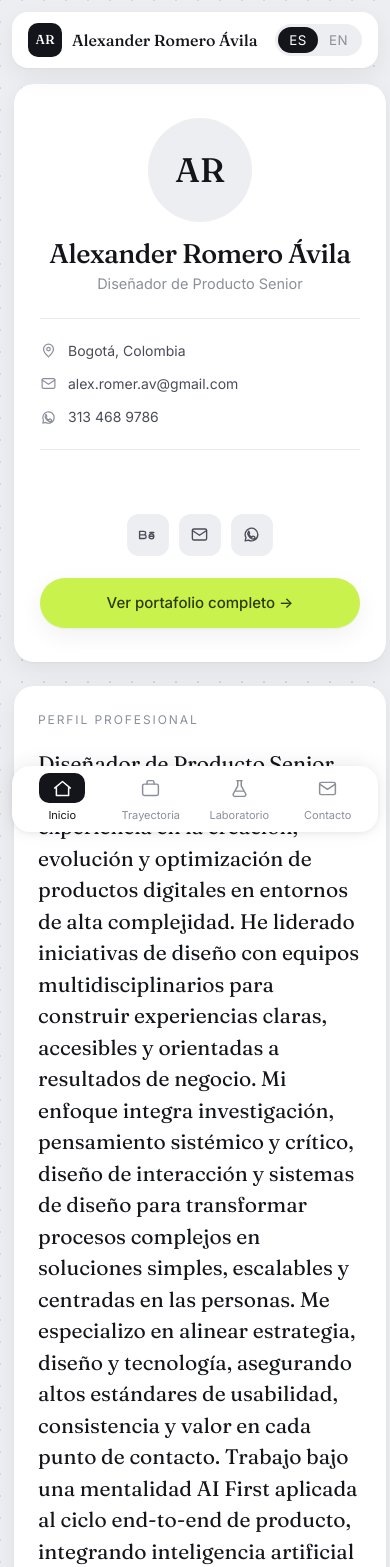
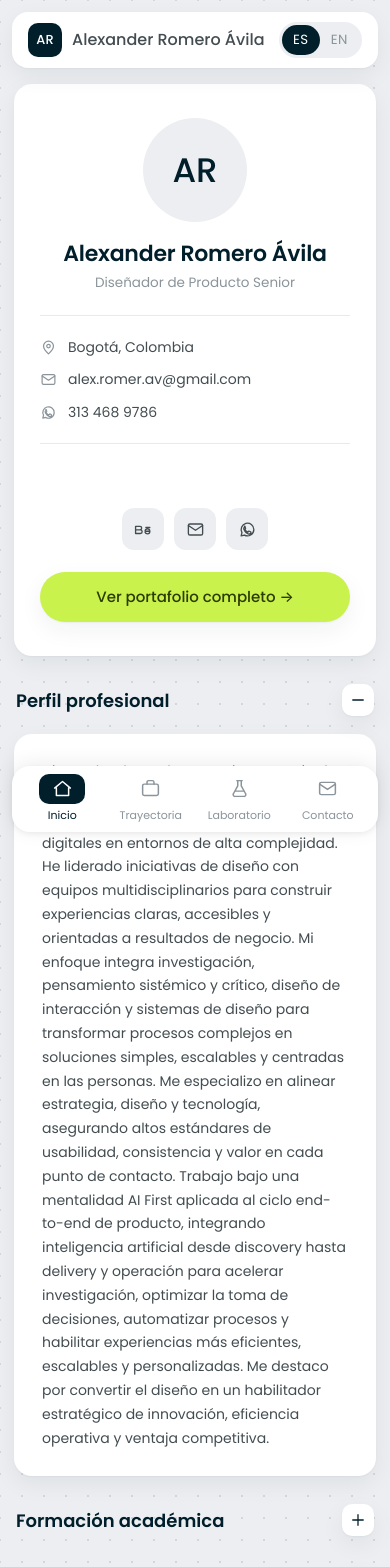
Before and after one commit to ThiagoAlex0919/CurriculumVitae, a Next.js app: page / in a window 390 px wide. Shown: the top 1567 px of the page. Built offline with nearby package versions, Linux system fonts and the light colour scheme.

Commit message:
Rediseño: Poppins, colores, acordeones y alturas iguales

```diff
--- a/app/globals.css
+++ b/app/globals.css
@@ -2,18 +2,18 @@
   --bg: #eceef1;
   --dot: #d3d7dd;
   --card: #ffffff;
-  --ink: #14151a;
-  --ink-soft: #4a4d57;
-  --ink-mute: #8a8f9a;
+  --ink: #011e2b;          /* títulos */
+  --ink-soft: #434d51;     /* párrafos */
+  --ink-mute: #8a949a;     /* texto tenue / labels */
   --line: #e7e9ec;
   --accent: #c9f24d;         /* acento lima — cámbialo por tu color de marca */
   --accent-ink: #2c3b00;     /* texto sobre el acento */
-  --radius: 20px;
+  --radius: 18px;
   --radius-sm: 14px;
-  --shadow: 0 1px 2px rgba(20, 21, 26, 0.04), 0 8px 24px rgba(20, 21, 26, 0.06);
-  --shadow-hover: 0 2px 4px rgba(20, 21, 26, 0.06), 0 14px 34px rgba(20, 21, 26, 0.1);
-  --serif: "Fraunces", Georgia, "Times New Roman", serif;
-  --sans: "Inter", system-ui, -apple-system, "Segoe UI", sans-serif;
+  --shadow: 0 1px 2px rgba(1, 30, 43, 0.04), 0 8px 24px rgba(1, 30, 43, 0.06);
+  --shadow-hover: 0 2px 4px rgba(1, 30, 43, 0.06), 0 14px 34px rgba(1, 30, 43, 0.1);
+  --serif: "Poppins", system-ui, -apple-system, "Segoe UI", sans-serif;
+  --sans: "Poppins", system-ui, -apple-system, "Segoe UI", sans-serif;
   --maxw: 1120px;
 }
 
@@ -25,10 +25,10 @@ html,
 body {
   padding: 0;
   margin: 0;
-  color: var(--ink);
+  color: var(--ink-soft);
   font-family: var(--sans);
-  font-size: 17px;
-  line-height: 1.65;
+  font-size: 14px;
+  line-height: 1.6;
   -webkit-font-smoothing: antialiased;
   text-rendering: optimizeLegibility;
 }
@@ -50,15 +50,17 @@ h1,
 h2,
 h3 {
   font-family: var(--serif);
-  font-weight: 500;
-  letter-spacing: -0.02em;
-  line-height: 1.05;
+  font-weight: 600;
+  letter-spacing: -0.01em;
+  line-height: 1.25;
+  color: var(--ink);
   margin: 0;
 }
 
 p {
   margin: 0 0 1rem;
   color: var(--ink-soft);
+  font-size: 14px;
 }
 
 .container {
@@ -180,7 +182,8 @@ p {
   margin-bottom: 30px;
 }
 .section-head h2 {
-  font-size: clamp(28px, 4vw, 42px);
+  font-size: 18px;
+  font-weight: 600;
 }
 .section-head p {
   max-width: 580px;
@@ -203,11 +206,11 @@ p {
   align-items: start;
 }
 .lead-serif {
-  font-family: var(--serif);
+  font-family: var(--sans);
   font-weight: 400;
-  font-size: 21px;
-  line-height: 1.5;
-  color: var(--ink);
+  font-size: 14px;
+  line-height: 1.7;
+  color: var(--ink-soft);
 }
 
 /* SKILLS */
@@ -281,7 +284,8 @@ p {
   font-weight: 500;
 }
 .card h3 {
-  font-size: 24px;
+  font-size: 17px;
+  font-weight: 600;
 }
 .card .role {
   font-size: 13.5px;
@@ -311,8 +315,9 @@ p {
   padding: 52px 0 34px;
 }
 .detail-head h1 {
-  font-size: clamp(38px, 6.5vw, 68px);
-  margin: 16px 0 16px;
+  font-size: clamp(26px, 4vw, 38px);
+  font-weight: 600;
+  margin: 14px 0 14px;
 }
 .backlink {
   font-size: 14px;
@@ -359,7 +364,8 @@ p {
   max-width: 760px;
 }
 .prose-block h2 {
-  font-size: 26px;
+  font-size: 18px;
+  font-weight: 600;
   margin-bottom: 14px;
 }
 .prose-block p {
@@ -412,8 +418,9 @@ p {
 }
 .metric .value {
   font-family: var(--serif);
-  font-size: 34px;
-  font-weight: 500;
+  font-size: 24px;
+  font-weight: 600;
+  color: var(--ink);
   margin: 8px 0 4px;
 }
 .metric .note {
@@ -424,9 +431,9 @@ p {
 /* CONTACT */
 .contact-big {
   font-family: var(--serif);
-  font-weight: 400;
-  font-size: clamp(30px, 6vw, 60px);
-  letter-spacing: -0.02em;
+  font-weight: 600;
+  font-size: clamp(22px, 4vw, 34px);
+  letter-spacing: -0.01em;
   color: var(--ink);
 }
 .contact-big a {
@@ -740,12 +747,13 @@ p {
   object-fit: cover;
 }
 .profile-name {
-  font-size: 27px;
+  font-size: 22px;
+  font-weight: 600;
   margin-bottom: 4px;
 }
 .profile-role {
   color: var(--ink-mute);
-  font-size: 14.5px;
+  font-size: 13.5px;
   margin-bottom: 22px;
 }
 .profile-contact {
@@ -811,8 +819,10 @@ p {
   scroll-margin-top: 26px;
 }
 .dash-h2 {
-  font-size: clamp(24px, 3vw, 32px);
-  margin-bottom: 16px;
+  font-size: 18px;
+  font-weight: 600;
+  color: var(--ink);
+  margin-bottom: 14px;
 }
 
 /* Educación */
@@ -832,11 +842,11 @@ p {
   margin-bottom: 8px;
 }
 .edu-degree {
-  font-size: 20px;
+  font-size: 16px;
   margin-bottom: 6px;
 }
 .edu-inst {
-  font-size: 14.5px;
+  font-size: 13px;
   color: var(--ink-soft);
 }
 
@@ -1034,25 +1044,68 @@ p {
    SECCIONES NUEVAS (CV real)
    ============================================================ */
 
-/* Fila de sección con acción a la derecha */
-.section-row {
+/* Acordeón */
+.acc {
+  scroll-margin-top: 24px;
+}
+.acc-head {
+  width: 100%;
   display: flex;
   align-items: center;
   justify-content: space-between;
   gap: 16px;
-  margin-bottom: 16px;
+  background: transparent;
+  border: 0;
+  padding: 4px 2px;
+  cursor: pointer;
+  text-align: left;
+  font-family: var(--sans);
 }
-.section-row .dash-h2 {
-  margin-bottom: 0;
+.acc-head .dash-h2 {
+  margin: 0;
 }
+.acc-icon {
+  flex: 0 0 auto;
+  width: 32px;
+  height: 32px;
+  border-radius: 10px;
+  background: var(--card);
+  box-shadow: var(--shadow);
+  color: var(--ink);
+  display: flex;
+  align-items: center;
+  justify-content: center;
+  transition: background 0.15s ease, color 0.15s ease;
+}
+.acc-head:hover .acc-icon {
+  background: var(--ink);
+  color: #fff;
+}
+.acc-body {
+  padding-top: 14px;
+}
+
+/* Tarjeta de altura completa (alinea alturas por fila) */
+.card-fill {
+  background: var(--card);
+  border-radius: var(--radius);
+  box-shadow: var(--shadow);
+  height: 100%;
+}
+.prose-card {
+  padding: 26px 28px;
+}
+
+/* Botón de enlace */
 .link-btn {
   border: 0;
   background: var(--card);
   box-shadow: var(--shadow);
   color: var(--ink);
   font-family: var(--sans);
+  font-weight: 500;
   font-size: 13.5px;
-  padding: 9px 16px;
+  padding: 11px 16px;
   border-radius: 999px;
   cursor: pointer;
   white-space: nowrap;
@@ -1061,13 +1114,26 @@ p {
 .link-btn:hover {
   box-shadow: var(--shadow-hover);
 }
+.link-btn.full {
+  display: block;
+  width: 100%;
+  margin-top: 14px;
+  text-align: center;
+}
 
-/* Dos columnas genéricas */
+/* Dos columnas genéricas — alturas iguales */
 .two-col {
   display: grid;
   grid-template-columns: 1fr 1fr;
   gap: 24px;
-  align-items: start;
+  align-items: stretch;
+}
+.ref-col {
+  display: flex;
+  flex-direction: column;
+}
+.ref-col .ref-list {
+  flex: 1;
 }
 
 /* Premios */
@@ -1082,11 +1148,11 @@ p {
   margin-bottom: 8px;
 }
 .award-title {
-  font-size: 19px;
+  font-size: 16px;
   margin-bottom: 6px;
 }
 .award-org {
-  font-size: 14px;
+  font-size: 13px;
   color: var(--ink-soft);
 }
 
@@ -1102,14 +1168,14 @@ p {
 }
 .quote blockquote {
   margin: 0 0 6px;
-  font-family: var(--serif);
-  font-weight: 400;
-  font-size: 18px;
-  line-height: 1.4;
+  font-family: var(--sans);
+  font-weight: 500;
+  font-size: 14.5px;
+  line-height: 1.5;
   color: var(--ink);
 }
 .quote figcaption {
-  font-size: 13px;
+  font-size: 12.5px;
   color: var(--ink-mute);
 }
 
@@ -1130,8 +1196,8 @@ p {
 }
 .exp-badge {
   flex: 0 0 auto;
-  width: 52px;
-  height: 52px;
+  width: 48px;
+  height: 48px;
   border-radius: 13px;
   background: var(--accent);
   color: var(--accent-ink);
@@ -1139,8 +1205,8 @@ p {
   align-items: center;
   justify-content: center;
   font-family: var(--serif);
-  font-size: 19px;
-  font-weight: 500;
+  font-size: 16px;
+  font-weight: 600;
 }
 .exp-badge.sm {
   width: 44px;
@@ -1156,12 +1222,16 @@ p {
 }
 .exp-company {
   font-family: var(--serif);
-  font-size: 22px;
-  font-weight: 500;
+  font-size: 16px;
+  font-weight: 600;
+  color: var(--ink);
   display: flex;
   align-items: center;
   gap: 10px;
   flex-wrap: wrap;
+}
+.exp-featured .exp-company {
+  font-size: 18px;
 }
 .exp-tag-recent {
   font-family: var(--sans);
@@ -1174,7 +1244,7 @@ p {
   border-radius: 999px;
 }
 .exp-role {
-  font-size: 14.5px;
+  font-size: 13px;
   color: var(--ink-soft);
   margin-top: 2px;
 }
@@ -1187,8 +1257,8 @@ p {
   align-self: flex-start;
 }
 .exp-summary {
-  font-size: 16px;
-  line-height: 1.65;
+  font-size: 14px;
+  line-height: 1.7;
   color: var(--ink-soft);
   margin: 0 0 20px;
 }
@@ -1226,14 +1296,17 @@ p {
   gap: 14px;
 }
 .ref-card {
+  background: var(--card);
+  border-radius: var(--radius);
+  box-shadow: var(--shadow);
   padding: 20px 22px;
 }
 .ref-name {
-  font-size: 18px;
+  font-size: 16px;
   margin-bottom: 4px;
 }
 .ref-role {
-  font-size: 14px;
+  font-size: 13px;
   color: var(--ink-soft);
 }
 .ref-company {
--- a/app/layout.tsx
+++ b/app/layout.tsx
@@ -30,7 +30,7 @@ export default function RootLayout({
           crossOrigin="anonymous"
         />
         <link
-          href="https://fonts.googleapis.com/css2?family=Fraunces:opsz,wght@9..144,300;9..144,400;9..144,500&family=Inter:wght@400;500;600&display=swap"
+          href="https://fonts.googleapis.com/css2?family=Poppins:wght@400;500;600;700&display=swap"
           rel="stylesheet"
         />
       </head>
--- a/app/page.tsx
+++ b/app/page.tsx
@@ -16,6 +16,7 @@ import {
   ui,
 } from "@/lib/content";
 import Icon from "@/components/Icon";
+import Accordion from "@/components/Accordion";
 
 const initials = profile.name
   .split(" ")
@@ -90,46 +91,42 @@ export default function Home() {
           </div>
         </aside>
 
-        {/* ---------- Columna 70% — scroll ---------- */}
+        {/* ---------- Columna 70% — acordeones ---------- */}
         <div className="dash-main">
-          {/* Perfil */}
-          <section className="module">
-            <p className="eyebrow">{t(ui.home.aboutTitle)}</p>
+          <Accordion title={t(ui.home.aboutTitle)} index={0}>
+            <div className="card-fill prose-card">
               <p className="lead-serif" style={{ margin: 0 }}>
                 {t(profile.summary)}
               </p>
-          </section>
+            </div>
+          </Accordion>
 
-          {/* Formación académica */}
-          <section className="dash-section">
-            <h2 className="dash-h2">{t(ui.home.educationTitle)}</h2>
+          <Accordion title={t(ui.home.educationTitle)} index={1}>
             <div className="edu-grid">
               {education.map((e, i) => (
-                <div className="edu-item module" key={i}>
+                <div className="edu-item card-fill" key={i}>
                   <div className="edu-period">{e.period}</div>
                   <h3 className="edu-degree">{t(e.degree)}</h3>
                   <div className="edu-inst">{e.institution}</div>
                 </div>
               ))}
             </div>
-          </section>
+          </Accordion>
 
-          {/* Premios + Frases */}
-          <section className="dash-section">
-            <div className="two-col">
-              <div>
-                <h2 className="dash-h2">{t(ui.home.awardsTitle)}</h2>
+          <Accordion title={t(ui.home.awardsTitle)} index={2}>
+            <div className="edu-grid">
               {awards.map((a, i) => (
-                  <div className="award module" key={i}>
+                <div className="award card-fill" key={i}>
                   <div className="award-year">{a.year}</div>
                   <h3 className="award-title">{t(a.title)}</h3>
                   <div className="award-org">{a.org}</div>
                 </div>
               ))}
             </div>
-              <div>
-                <h2 className="dash-h2">{t(ui.home.quotesTitle)}</h2>
-                <div className="quotes module">
+          </Accordion>
+
+          <Accordion title={t(ui.home.quotesTitle)} index={3}>
+            <div className="quotes card-fill">
               {quotes.map((q, i) => (
                 <figure className="quote" key={i}>
                   <blockquote>“{t(q.text)}”</blockquote>
@@ -137,14 +134,9 @@ export default function Home() {
                 </figure>
               ))}
             </div>
-              </div>
-            </div>
-          </section>
+          </Accordion>
 
-          {/* Experiencia laboral */}
-          <section className="dash-section">
-            <h2 className="dash-h2">{t(ui.home.experienceTitle)}</h2>
-
+          <Accordion title={t(ui.home.experienceTitle)} index={4}>
             {featured && (
               <div className="exp-featured">
                 <div className="exp-head">
@@ -152,7 +144,9 @@ export default function Home() {
                   <div className="exp-head-text">
                     <div className="exp-company">
                       {featured.company}
-                      <span className="exp-tag-recent">{t(ui.home.mostRecent)}</span>
+                      <span className="exp-tag-recent">
+                        {t(ui.home.mostRecent)}
+                      </span>
                     </div>
                     <div className="exp-role">{t(featured.role)}</div>
                   </div>
@@ -174,7 +168,7 @@ export default function Home() {
 
             <div className="exp-grid">
               {rest.map((x, i) => (
-                <div className="exp-card" key={i}>
+                <div className="exp-card card-fill" key={i}>
                   <div className="exp-head">
                     <div className="exp-badge sm">{x.initials}</div>
                     <div className="exp-head-text">
@@ -193,14 +187,12 @@ export default function Home() {
                 </div>
               ))}
             </div>
-          </section>
+          </Accordion>
 
-          {/* Skills */}
-          <section className="dash-section">
-            <h2 className="dash-h2">{t(ui.home.skillsTitle)}</h2>
+          <Accordion title={t(ui.home.skillsTitle)} index={5}>
             <div className="skills">
               {skills.map((s, i) => (
-                <div className="skill-cat" key={i}>
+                <div className="skill-cat card-fill" key={i}>
                   <h3>{t(s.category)}</h3>
                   <div className="tag-list">
                     {s.items.map((it) => (
@@ -212,17 +204,10 @@ export default function Home() {
                 </div>
               ))}
             </div>
-          </section>
+          </Accordion>
 
-          {/* Otros estudios */}
-          <section className="dash-section">
-            <div className="section-row">
-              <h2 className="dash-h2">{t(ui.home.otherStudiesTitle)}</h2>
-              <button className="link-btn" onClick={() => setStudiesOpen(true)}>
-                {t(ui.home.studiesViewAll)} ({otherStudies.length}) →
-              </button>
-            </div>
-            <div className="module os-list">
+          <Accordion title={t(ui.home.otherStudiesTitle)} index={6}>
+            <div className="os-list card-fill">
               {featuredStudies.map((o, i) => (
                 <div className="os-item" key={i}>
                   <div>
@@ -233,42 +218,50 @@ export default function Home() {
                 </div>
               ))}
             </div>
-          </section>
+            <button
+              className="link-btn full"
+              onClick={() => setStudiesOpen(true)}
+            >
+              {t(ui.home.studiesViewAll)} ({otherStudies.length}) →
+            </button>
+          </Accordion>
 
-          {/* Referencias */}
-          <section className="dash-section">
-            <h2 className="dash-h2">{t(ui.home.referencesTitle)}</h2>
+          <Accordion title={t(ui.home.referencesTitle)} index={7}>
             <div className="two-col">
-              <div>
+              <div className="ref-col">
                 <p className="eyebrow">{t(ui.home.referencesPersonal)}</p>
                 <div className="ref-list">
                   {referencesPersonal.map((r, i) => (
-                    <div className="ref-card module" key={i}>
+                    <div className="ref-card" key={i}>
                       <h3 className="ref-name">{r.name}</h3>
                       <div className="ref-role">{t(r.role)}</div>
                       <div className="ref-company">{r.company}</div>
-                      <div className="ref-contact">{t(ui.home.referenceContact)}</div>
+                      <div className="ref-contact">
+                        {t(ui.home.referenceContact)}
+                      </div>
                     </div>
                   ))}
                 </div>
               </div>
-              <div>
+              <div className="ref-col">
                 <p className="eyebrow">{t(ui.home.referencesFamily)}</p>
                 <div className="ref-list">
                   {referencesFamily.map((r, i) => (
-                    <div className="ref-card module" key={i}>
+                    <div className="ref-card" key={i}>
                       <h3 className="ref-name">{r.name}</h3>
                       <div className="ref-role">{t(r.profile)}</div>
                       <div className="ref-company">
                         {t(r.occupation)} · {r.company}
                       </div>
-                      <div className="ref-contact">{t(ui.home.referenceContact)}</div>
+                      <div className="ref-contact">
+                        {t(ui.home.referenceContact)}
+                      </div>
                     </div>
                   ))}
                 </div>
               </div>
             </div>
-          </section>
+          </Accordion>
         </div>
       </div>
 
@@ -282,9 +275,9 @@ export default function Home() {
             onClick={(e) => e.stopPropagation()}
           >
             <div className="modal-head">
-              <h2 className="dash-h2" style={{ margin: 0 }}>
+              <span className="dash-h2" style={{ margin: 0 }}>
                 {t(ui.home.studiesModalTitle)}
-              </h2>
+              </span>
               <button
                 className="modal-close"
                 onClick={() => setStudiesOpen(false)}
--- /dev/null
+++ b/components/Accordion.tsx
@@ -0,0 +1,38 @@
+"use client";
+
+import { useEffect, useState } from "react";
+import Icon from "./Icon";
+
+export default function Accordion({
+  title,
+  index = 0,
+  children,
+}: {
+  title: string;
+  index?: number;
+  children: React.ReactNode;
+}) {
+  const [open, setOpen] = useState(true);
+
+  useEffect(() => {
+    // En móvil, todos cerrados menos el primero.
+    if (window.innerWidth <= 720 && index > 0) setOpen(false);
+  }, [index]);
+
+  return (
+    <section className={`acc ${open ? "is-open" : ""}`}>
+      <button
+        type="button"
+        className="acc-head"
+        onClick={() => setOpen((o) => !o)}
+        aria-expanded={open}
+      >
+        <span className="dash-h2">{title}</span>
+        <span className="acc-icon" aria-hidden="true">
+          <Icon name={open ? "minus" : "plus"} size={18} />
+        </span>
+      </button>
+      {open && <div className="acc-body">{children}</div>}
+    </section>
+  );
+}
--- a/components/Icon.tsx
+++ b/components/Icon.tsx
@@ -18,6 +18,9 @@ const paths: Record<string, React.ReactNode> = {
     </>
   ),
   chevron: <path d="m15 6-6 6 6 6" />,
+  "chevron-down": <path d="m6 9 6 6 6-6" />,
+  plus: <path d="M12 5v14M5 12h14" />,
+  minus: <path d="M5 12h14" />,
   x: <path d="M6 6l12 12M18 6 6 18" />,
   star: <path d="m12 3 2.6 5.8 6.4.6-4.8 4.3 1.4 6.3L12 17l-5.6 3.3 1.4-6.3L3 9.4l6.4-.6L12 3Z" />,
   mail: (
```
Lines whose indentation alone changed are shown as unchanged.
